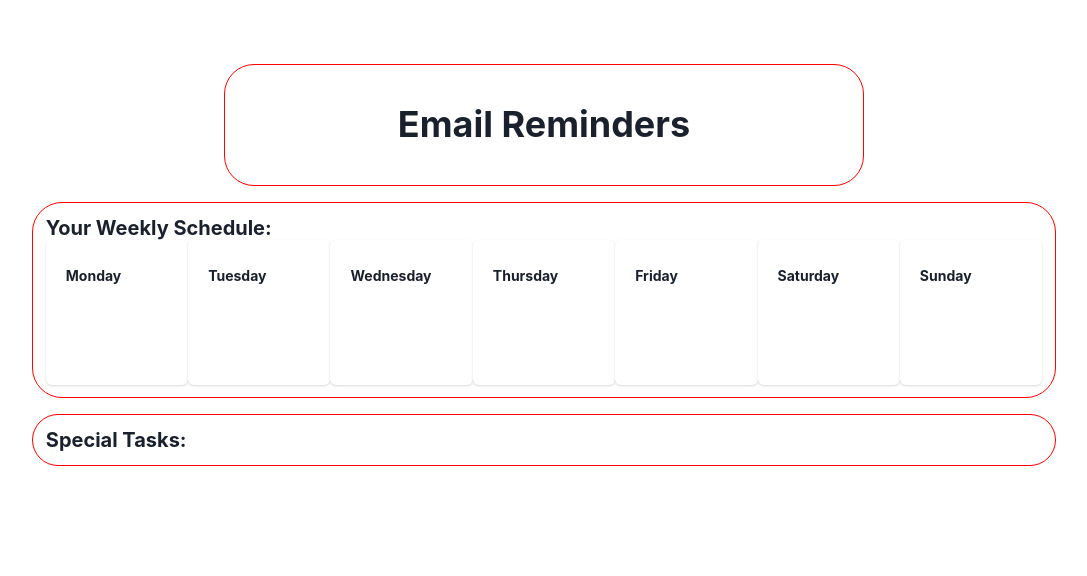
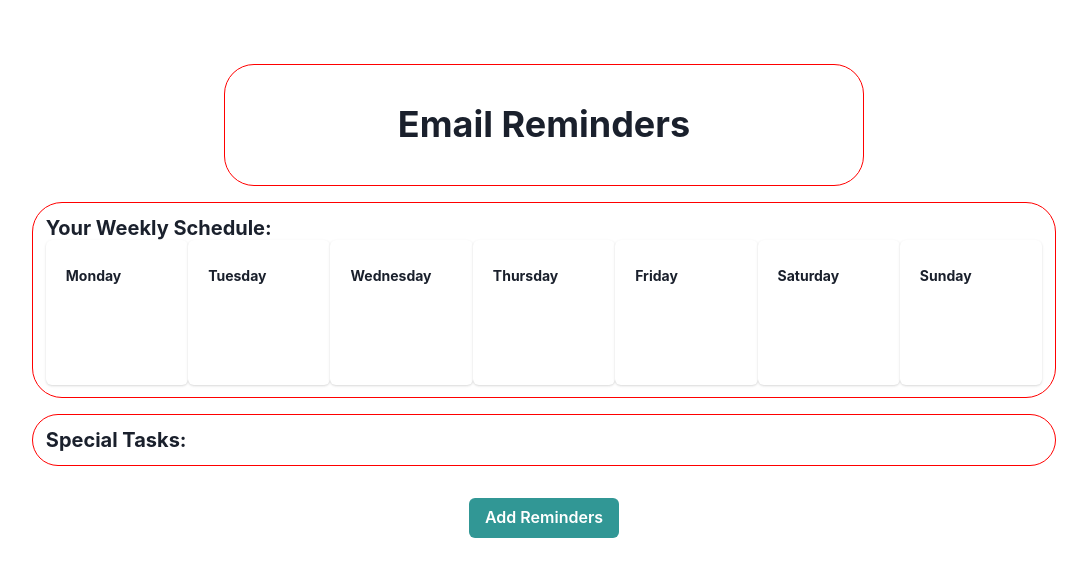
Before and after one commit to lighteningAB/Reminders, a Next.js app in the folder frontend/: page / in a window 1280 px wide. Shown: the top 576 px of the page, without its empty margins (96-1183 px from the left). Built offline with nearby package versions, Linux system fonts and the light colour scheme.

Commit message:
added modal and open button

```diff
--- a/frontend/src/app/landing-page/LandingPage.tsx
+++ b/frontend/src/app/landing-page/LandingPage.tsx
@@ -1,10 +1,15 @@
-import { Heading, Box, Flex } from "@chakra-ui/react"
+'use client';
+
+import { Heading, Box, Flex, Button, useDisclosure, Modal, ModalOverlay, ModalContent, ModalBody } from "@chakra-ui/react"
 import DayBlock from "./DayBlock";
+import ModalForm from "../modal-form/ModalForm";
 
 const days = ["Monday", "Tuesday", "Wednesday", "Thursday", "Friday", "Saturday", "Sunday"];
 
 
 const LandingPage = () => {
+  const { isOpen, onOpen, onClose } = useDisclosure();
+
   return(
     <Flex width ={"100%"} align="center" justify={"center"} mt="5%" direction="column">
       <Box mb={4} border = "1px solid red" padding = "3%" width = "50%" display="flex" justifyContent="center" alignItems="center" borderRadius="30" >
@@ -21,6 +26,17 @@ const LandingPage = () => {
       <Box mb={4} border = "1px solid red" padding = "1%" width = "80%" borderRadius="30">
         <Heading size="md">Special Tasks: </Heading>
       </Box>
+      <Button colorScheme="teal" mt={4} onClick={onOpen}>
+        Add Reminders
+      </Button>
+      <Modal isOpen={isOpen} onClose={onClose} isCentered>
+        <ModalOverlay />
+        <ModalContent>
+          <ModalBody>
+            <ModalForm />
+          </ModalBody>
+        </ModalContent>
+      </Modal>
     </Flex>
   )
 }
```
